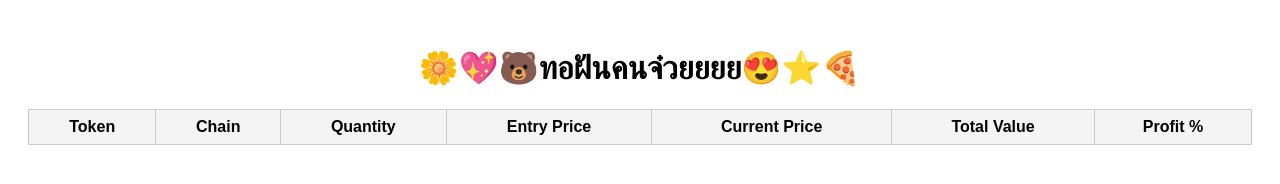
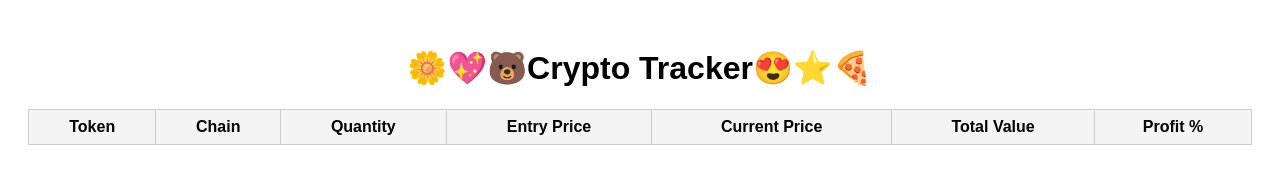
Before and after one commit to Kikuii386/Crypto_Portfolio_Tracker, a plain HTML site: page index.html in a window 1280 px wide. Drawn offline with Linux system fonts and the light colour scheme; no server answers.

Commit message:
Update index.html

```diff
--- a/index.html
+++ b/index.html
@@ -15,7 +15,7 @@
   </style>
 </head>
 <body>
-  <h1 style="text-align: center;">🌼💖🐻ทอฝันคนจ๋วยยยย😍⭐️🍕</h1>
+  <h1 style="text-align: center;">🌼💖🐻Crypto Tracker😍⭐️🍕</h1>
   <table>
     <thead>
       <tr>
```
